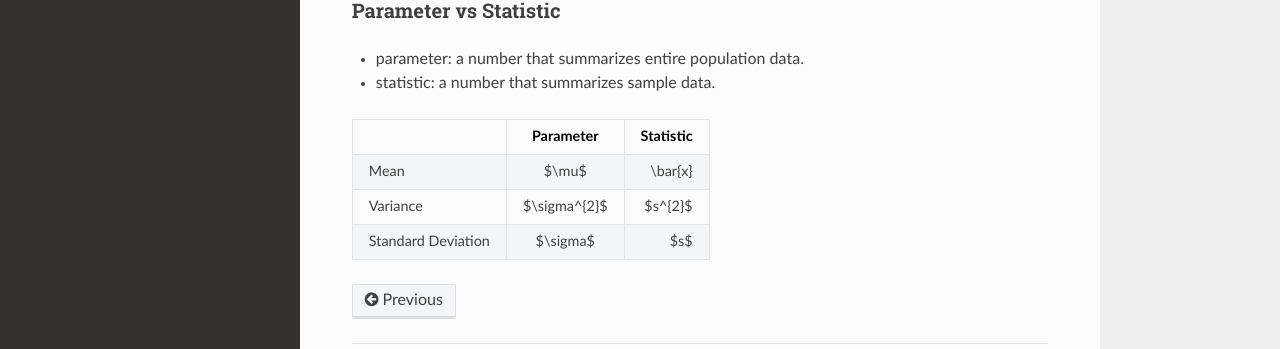
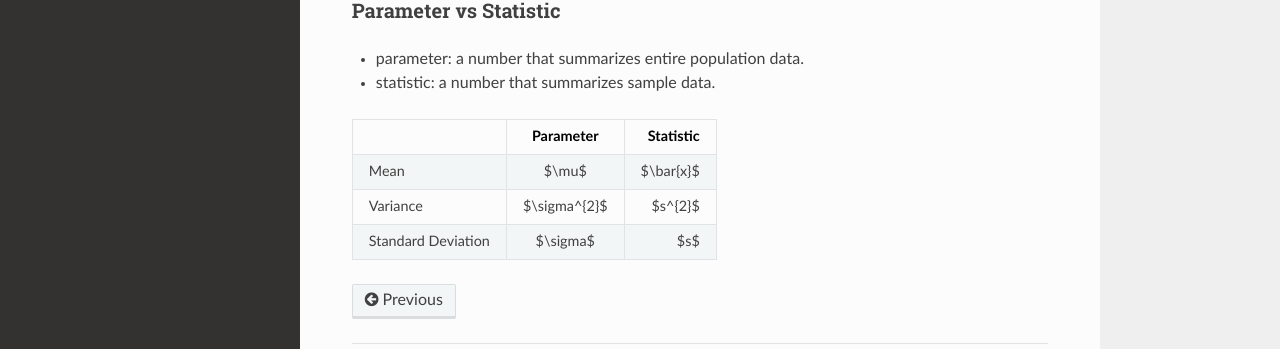
Before and after one commit to Hamzah-A98/Hamzah-A98.github.io, an MkDocs documentation site: the page built from docs/Statistical Inference/statistical_inference.md, in a window 1280 px wide. Shown: the part 427-776 px from the top of the page. Built offline with MkDocs 1.6.1, drawn with Linux system fonts in a browser that asks for light colours; nearby versions of some CDN libraries.

Commit message:
Update statistical_inference.md

```diff
--- a/docs/Statistical Inference/statistical_inference.md
+++ b/docs/Statistical Inference/statistical_inference.md
@@ -15,6 +15,6 @@ Before we delve into answering the above question, let's go over a few defintion
 
 |          | Parameter | Statistic |
 | :---------------- | :------: | ----: |
-| Mean       |   $\mu$  | \bar{x} |
+| Mean       |   $\mu$  | $\bar{x}$ |
 | Variance          |   $\sigma^{2}$   | $s^{2}$|
 | Standard Deviation   |   $\sigma$  | $s$ |
```
